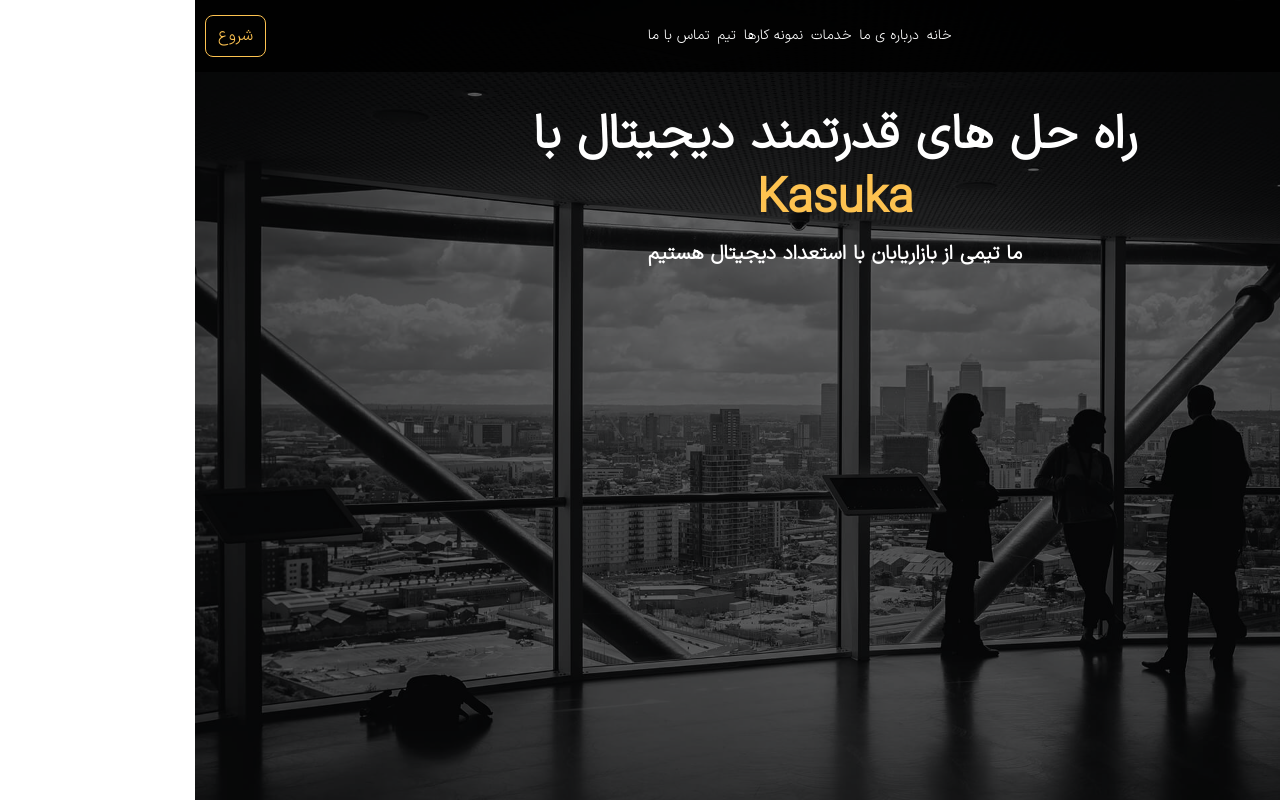
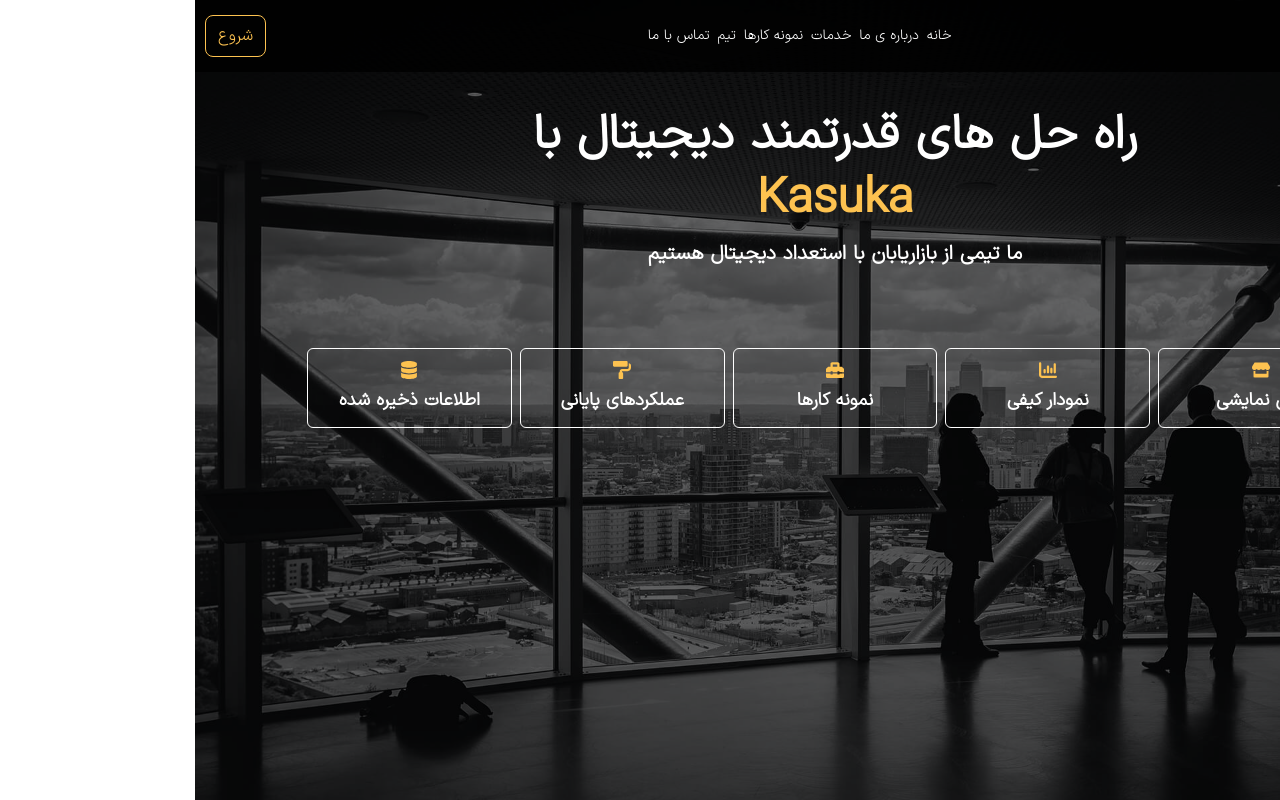
Before and after one commit to Sina-Soroosh/kasuka, a Next.js app: page / in a window 1280 px wide. Built offline with nearby package versions, Linux system fonts and the light colour scheme.

Commit message:
coding box module

```diff
--- /dev/null
+++ b/src/components/modules/Box/Box.tsx
@@ -0,0 +1,25 @@
+import React from "react";
+
+type BoxProps = {
+  title: string;
+  logo: React.ReactNode;
+};
+
+function Box({ logo, title }: BoxProps) {
+  return (
+    <>
+      <div className="border border-white text-center text-white py-3 px-2 w-full rounded-md hover:border-primary transition-colors">
+        <div className="flex flex-col items-center text-lg gap-2 text-primary">
+          {logo}
+          <h3>
+            <a href="" className="text-white font-bold">
+              {title}
+            </a>
+          </h3>
+        </div>
+      </div>
+    </>
+  );
+}
+
+export default Box;
--- a/src/components/templates/Hero.tsx
+++ b/src/components/templates/Hero.tsx
@@ -1,4 +1,7 @@
 import React from "react";
+import Box from "../modules/Box/Box";
+import { FaDatabase, FaPaintRoller, FaStore, FaToolbox } from "react-icons/fa";
+import { FaChartColumn } from "react-icons/fa6";
 
 function Hero() {
   return (
@@ -15,7 +18,13 @@
               ما تیمی از بازاریابان با استعداد دیجیتال هستیم
             </h2>
           </div>
-          <div className="grid grid-cols-1 md:grid-cols-2 lg:grid-cols-3 xl:grid-cols-5"></div>
+          <div className="grid grid-cols-1 md:grid-cols-2 lg:grid-cols-3 xl:grid-cols-5 my-20 gap-2">
+            <Box title="متن نمایشی" logo={<FaStore />} />
+            <Box title="نمودار کیفی" logo={<FaChartColumn />} />
+            <Box title="نمونه کارها" logo={<FaToolbox />} />
+            <Box title="عملکردهای پایانی" logo={<FaPaintRoller />} />
+            <Box title="اطلاعات ذخیره شده" logo={<FaDatabase />} />
+          </div>
         </div>
       </section>
     </>
```
